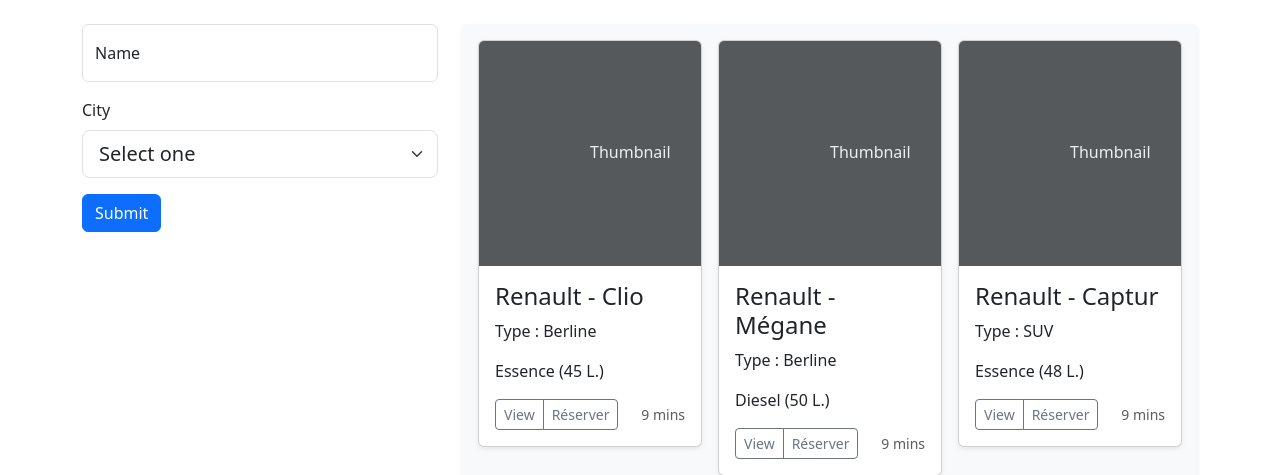
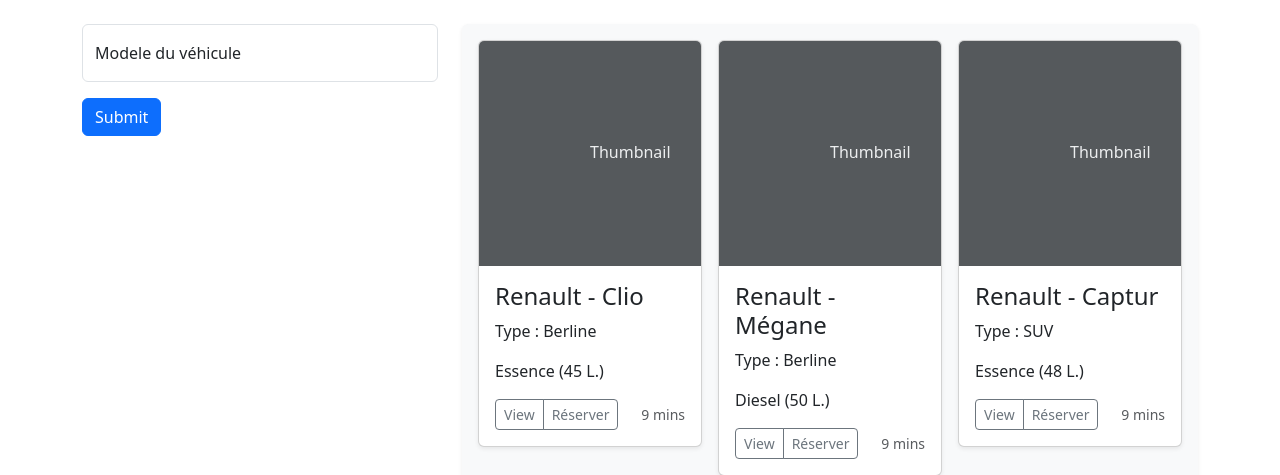
Before and after one commit to HoarauJeremy/Car-tier, a PHP site: page / in a window 1280 px wide. Shown: the part 75-550 px from the top of the page. Run offline with PHP 8.4, Linux system fonts and the light colour scheme; data comes from the database, SQL or seed files in the repository.

Commit message:
MàJ du formulaire de filtre

```diff
--- a/Views/home.php
+++ b/Views/home.php
@@ -7,20 +7,20 @@
     $contenu = '
         <div class="row">
             <div class="col-6 col-lg-4">
-                <form action="" method="post">
+                <form action="?url=home/filter" method="post">
 
                     <div class="form-floating mb-3">
                         <input
                             type="text"
                             class="form-control"
-                            name="formId1"
-                            id="formId1"
-                            placeholder=""
+                            name="modelName"
+                            id="modelName"
+                            placeholder="Modele du véhicule"
                         />
-                        <label for="formId1">Name</label>
+                        <label for="modelName">Modele du véhicule</label>
                     </div>
 
-                    <div class="mb-3">
+                    <!-- <div class="mb-3">
                         <label for="" class="form-label">City</label>
                         <select
                             class="form-select form-select-lg"
@@ -32,7 +32,7 @@
                             <option value="">Istanbul</option>
                             <option value="">Jakarta</option>
                         </select>
-                    </div>
+                    </div> -->
 
                     <button type="submit" class="btn btn-primary">Submit</button>
 
```
